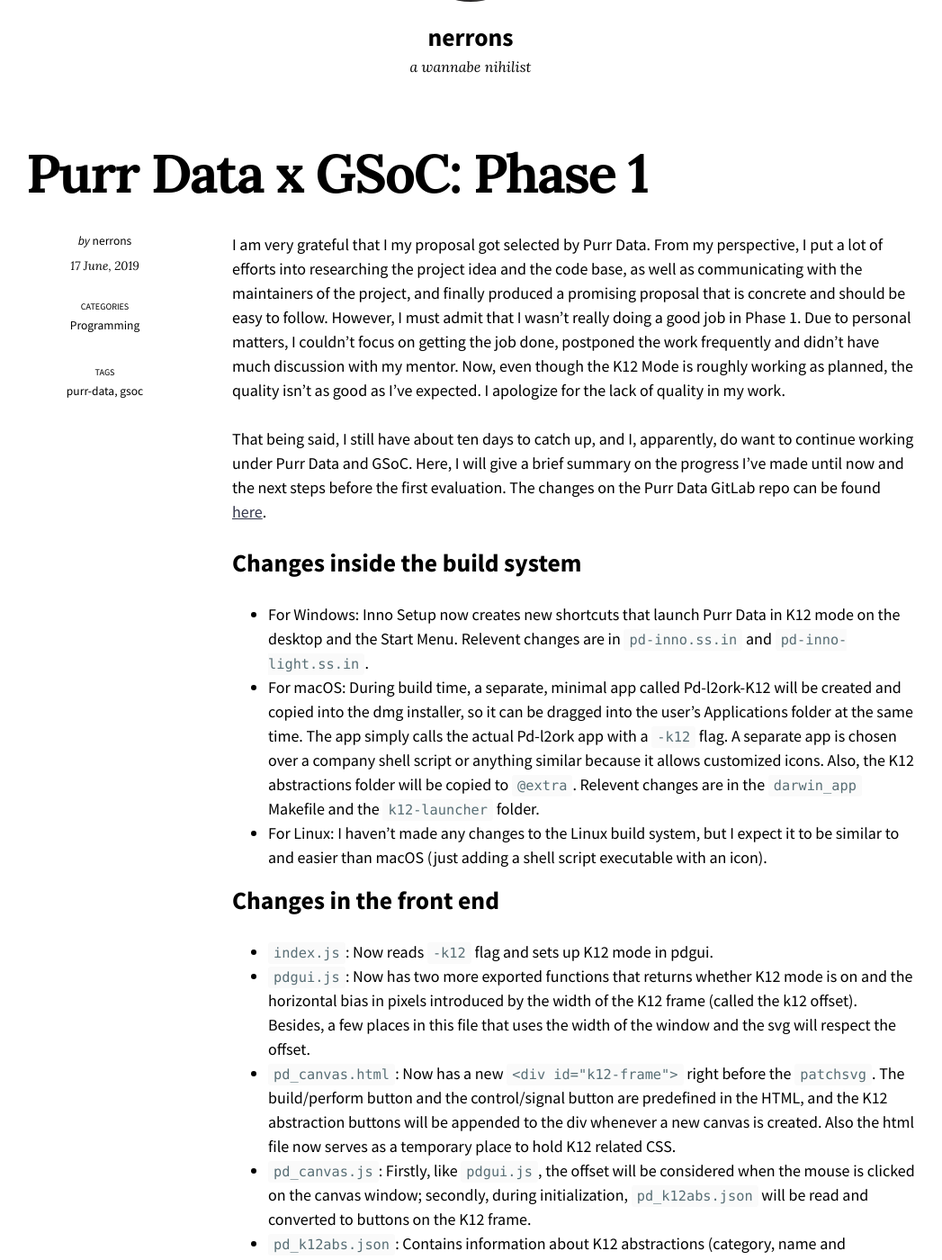
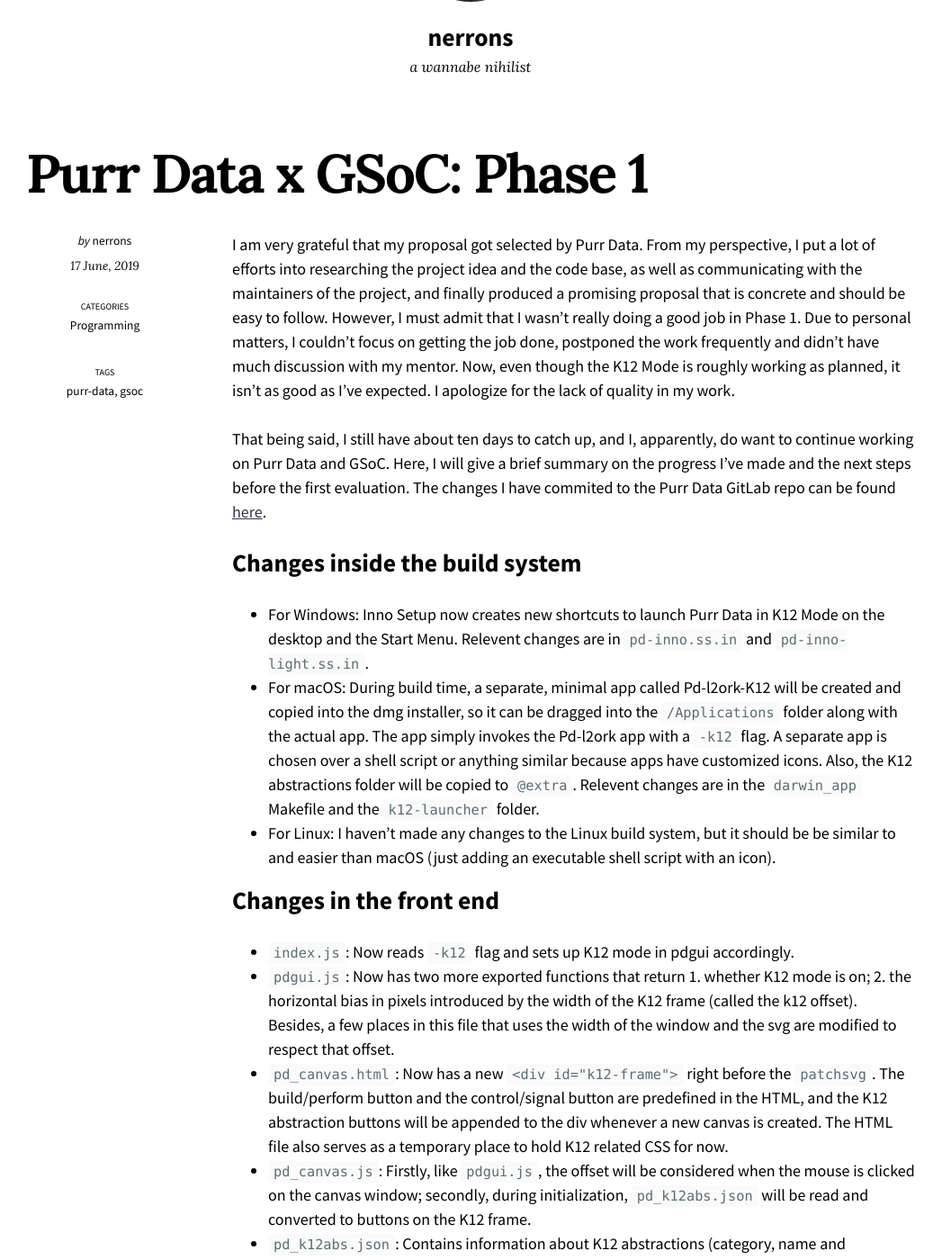
Before and after one commit to nerrons/nerrons.github.io, a Jekyll site: the page built from _posts/2019-06-17-gsoc-report-1.md, in a window 1280 px wide and 1400 px high, scrolled down 210 px. Shown: the whole window at 90% size, without its empty margins (117-1164 px from the left). Built offline with Jekyll 4.4.1, drawn with Linux system fonts in a browser that asks for light colours; nearby versions of some CDN libraries; some of the changed text lies outside the part shown.

Commit message:
Finalize gsoc report 1

```diff
--- a/_posts/2019-06-17-gsoc-report-1.md
+++ b/_posts/2019-06-17-gsoc-report-1.md
@@ -7,46 +7,47 @@
   - gsoc
 ---
 
-I am very grateful that I my proposal got selected by Purr Data. From my perspective, I put a lot of
+I am very grateful that my proposal got selected by Purr Data. From my perspective, I put a lot of
 efforts into researching the project idea and the code base, as well as communicating with the
 maintainers of the project, and finally produced a promising proposal that is concrete and should be easy
 to follow. However, I must admit that I wasn't really doing a good job in Phase 1. Due to personal
 matters, I couldn't focus on getting the job done, postponed the work frequently and didn't have much
-discussion with my mentor. Now, even though the K12 Mode is roughly working as planned, the quality isn't
-as good as I've expected. I apologize for the lack of quality in my work.
+discussion with my mentor. Now, even though the K12 Mode is roughly working as planned, it isn't as good
+as I've expected. I apologize for the lack of quality in my work.
 
 That being said, I still have about ten days to catch up, and I, apparently, do want to continue working
-under Purr Data and GSoC. Here, I will give a brief summary on the progress I've made until now and the
-next steps before the first evaluation. The changes on the Purr Data GitLab repo can be found
+on Purr Data and GSoC. Here, I will give a brief summary on the progress I've made and the next steps
+before the first evaluation. The changes I have commited to the Purr Data GitLab repo can be found
 [here](https://git.purrdata.net/nerrons/purr-data/merge_requests/2).
 
 ## Changes inside the build system
-+ For Windows: Inno Setup now creates new shortcuts that launch Purr Data in K12 mode on the desktop and
++ For Windows: Inno Setup now creates new shortcuts to launch Purr Data in K12 Mode on the desktop and
   the Start Menu. Relevent changes are in `pd-inno.ss.in` and `pd-inno-light.ss.in`.
 + For macOS: During build time, a separate, minimal app called Pd-l2ork-K12 will be created and copied
-  into the dmg installer, so it can be dragged into the user's Applications folder at the same time. The
-  app simply calls the actual Pd-l2ork app with a `-k12` flag. A separate app is chosen over a company
-  shell script or anything similar because it allows customized icons. Also, the K12 abstractions folder
-  will be copied to `@extra`. Relevent changes are in the `darwin_app` Makefile and the `k12-launcher`
-  folder.
-+ For Linux: I haven't made any changes to the Linux build system, but I expect it to be similar to and
-  easier than macOS (just adding a shell script executable with an icon).
+  into the dmg installer, so it can be dragged into the `/Applications` folder along with the actual
+  app. The app simply invokes the Pd-l2ork app with a `-k12` flag. A separate app is chosen over a shell
+  script or anything similar because apps have customized icons. Also, the K12 abstractions folder will
+  be copied to `@extra`. Relevent changes are in the `darwin_app` Makefile and the `k12-launcher` folder.
++ For Linux: I haven't made any changes to the Linux build system, but it should be be similar to and
+  easier than macOS (just adding an executable shell script with an icon).
 
 ## Changes in the front end
-+ `index.js`: Now reads `-k12` flag and sets up K12 mode in pdgui.
-+ `pdgui.js`: Now has two more exported functions that returns whether K12 mode is on and the horizontal
-  bias in pixels introduced by the width of the K12 frame (called the k12 offset). Besides, a few places
-  in this file that uses the width of the window and the svg will respect the offset.
++ `index.js`: Now reads `-k12` flag and sets up K12 mode in pdgui accordingly.
++ `pdgui.js`: Now has two more exported functions that return 1. whether K12 mode is on; 2. the
+  horizontal bias in pixels introduced by the width of the K12 frame (called the k12 offset). Besides, a
+  few places in this file that uses the width of the window and the svg are modified to respect that
+  offset.
 + `pd_canvas.html`: Now has a new `<div id="k12-frame">` right before the `patchsvg`. The build/perform
   button and the control/signal button are predefined in the HTML, and the K12 abstraction buttons will
-  be appended to the div whenever a new canvas is created. Also the html file now serves as a temporary
-  place to hold K12 related CSS.
+  be appended to the div whenever a new canvas is created. The HTML file also serves as a temporary
+  place to hold K12 related CSS for now.
 + `pd_canvas.js`: Firstly, like `pdgui.js`, the offset will be considered when the mouse is clicked on
   the canvas window; secondly, during initialization, `pd_k12abs.json` will be read and converted to
   buttons on the K12 frame.
 + `pd_k12abs.json`: Contains information about K12 abstractions (category, name and description).
 
-Now the canvas looks like this. The flashy background color is just to make it easier to see the margins.
+Now the canvas looks like this when K12 Mode is on. The flashy background color is just to make it easier
+to see the margins.
 
 ![k12-tiger](/images/k12-tiger.png)
 
@@ -55,6 +56,7 @@
 
 + Hide menu entries that are too complicated.
 + Add a hidden `preset_hub` for all new canvas windows.
++ Fix the margins on the K12 frame (currently the abstraction buttons part has a larger margin).
 + Add the new K12 abstractions in the latest Pd-l2ork update to the JSON file.
 
 Fortunately, these jobs don't require very sophisticated and original solutions, only careful
```
